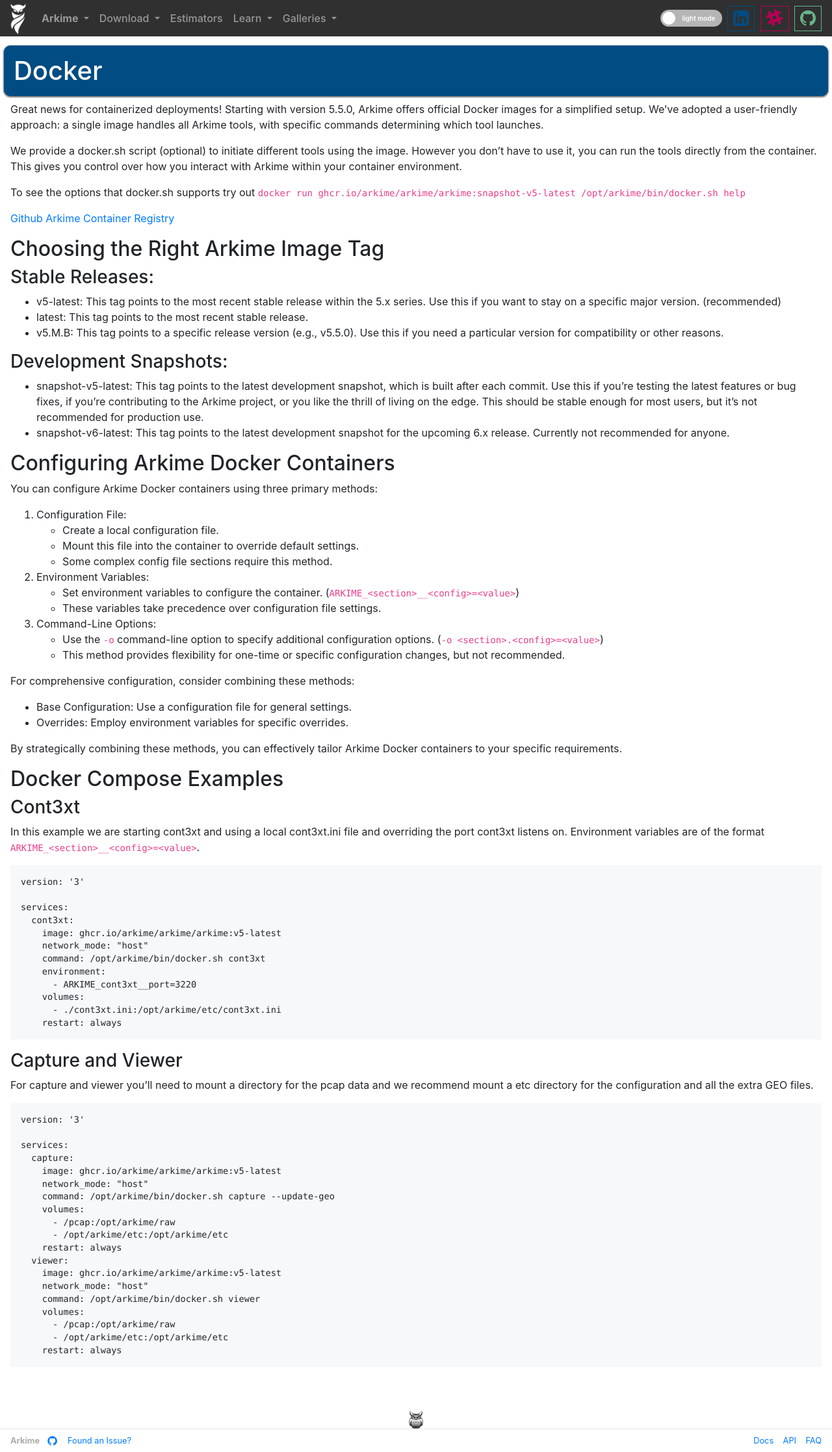
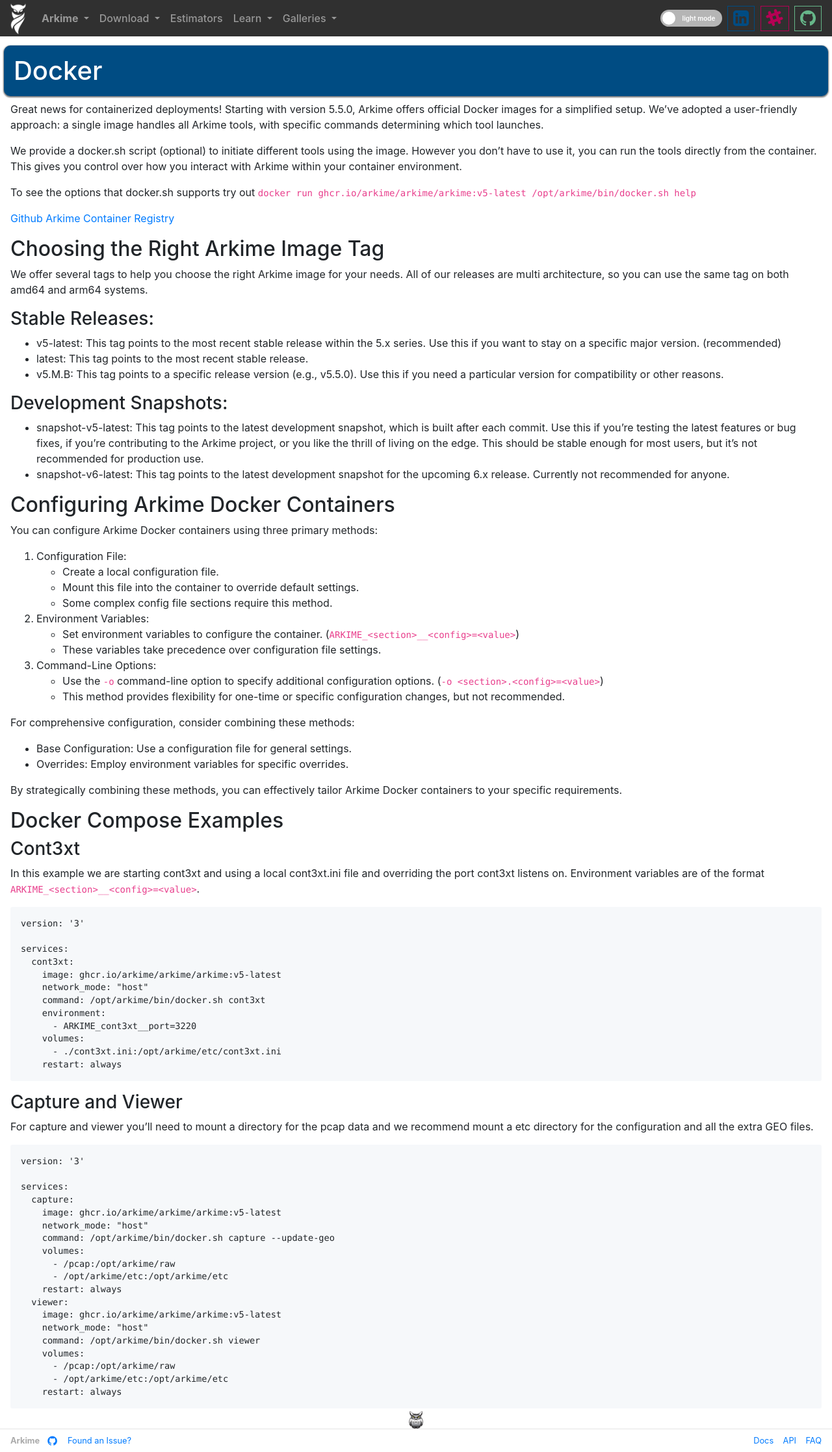
Before and after one commit to arkime/arkimeweb, a Jekyll site: the page built from _wiki/docker.md, in a window 1280 px wide. Shown: the whole page at 65% size. Built offline with Jekyll 4.4.1, drawn with Linux system fonts in a browser that asks for light colours.

Commit message:
change example to use a stable release :)

```diff
--- a/_wiki/docker.md
+++ b/_wiki/docker.md
@@ -18,12 +18,15 @@
 However you don't have to use it, you can run the tools directly from the container.
 This gives you control over how you interact with Arkime within your container environment.
 
-To see the options that docker.sh supports try out `docker run ghcr.io/arkime/arkime/arkime:snapshot-v5-latest /opt/arkime/bin/docker.sh help`
+To see the options that docker.sh supports try out `docker run ghcr.io/arkime/arkime/arkime:v5-latest /opt/arkime/bin/docker.sh help`
 
 [Github Arkime Container Registry](https://github.com/arkime/arkime/pkgs/container/arkime%2Farkime)
 
 ## Choosing the Right Arkime Image Tag
 {: .subsection }
+
+We offer several tags to help you choose the right Arkime image for your needs.
+All of our releases are multi architecture, so you can use the same tag on both amd64 and arm64 systems.
 
 ### Stable Releases:
 
```
